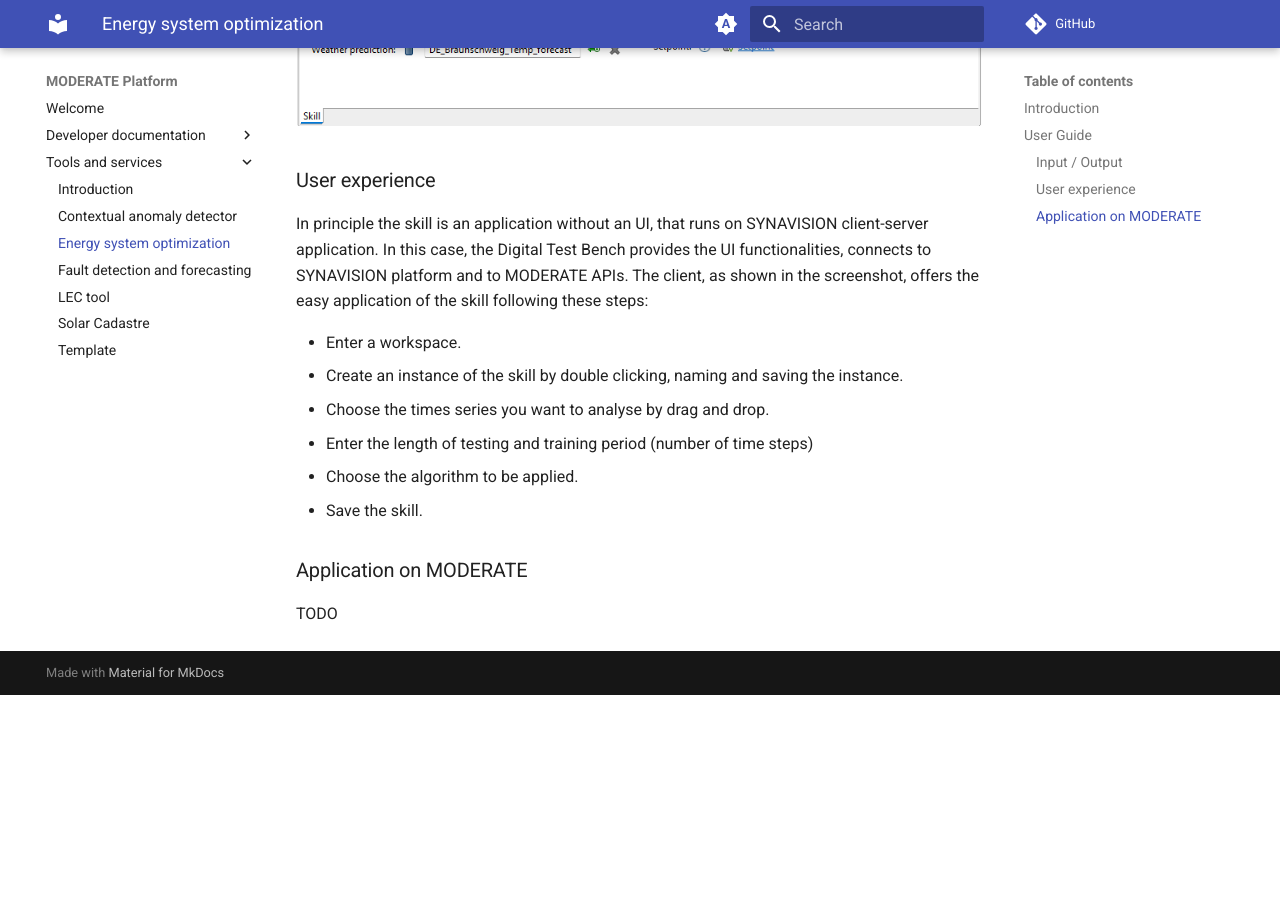
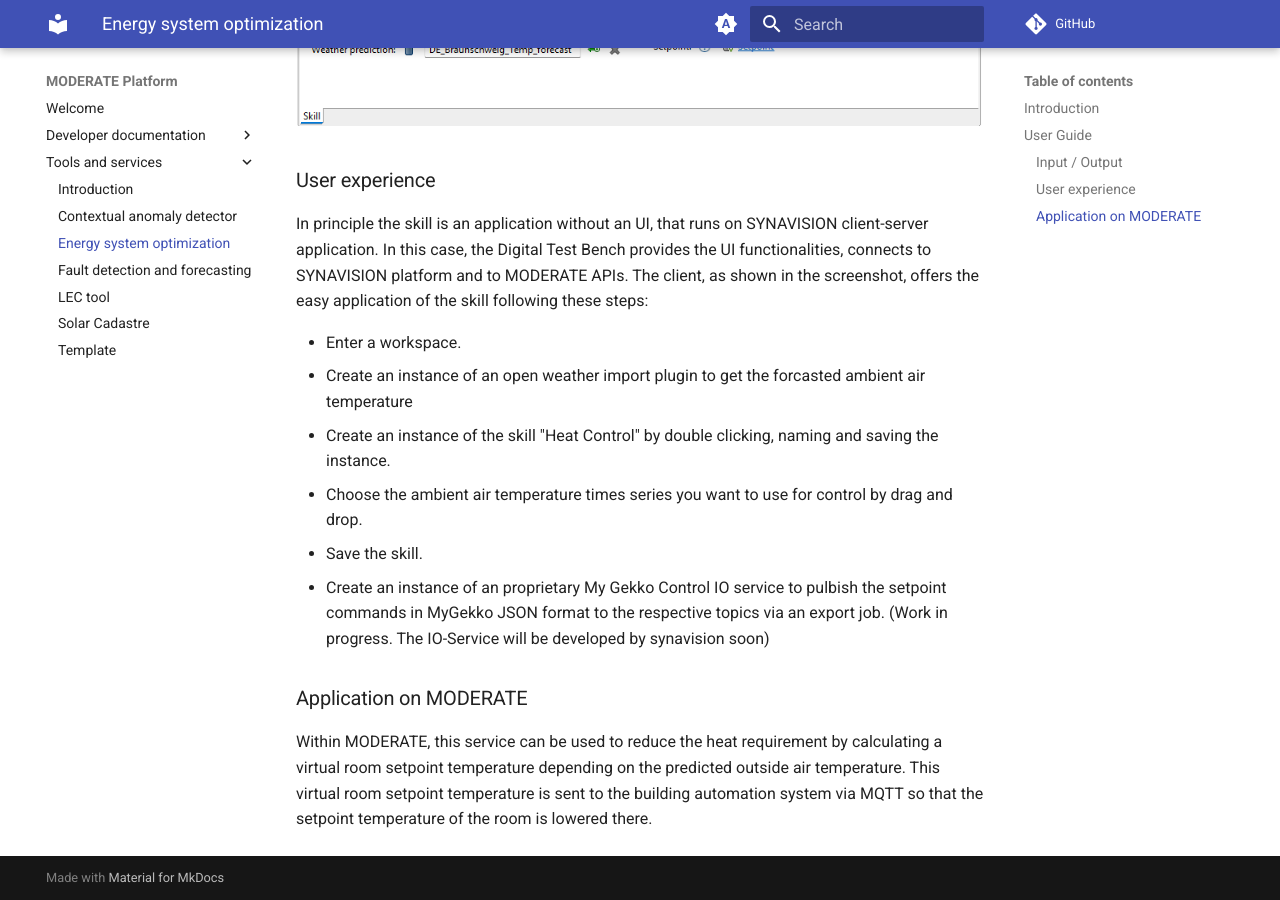
Before and after one commit to MODERATE-Project/moderate-docs, an MkDocs documentation site: the page built from docs/tools-and-services/eso_A1.2.md, in a window 1280 px wide and 900 px high, scrolled down 2302 px. Built offline with MkDocs 1.6.1 and Material for MkDocs 9.7.7, drawn with Linux system fonts in a browser that asks for light colours; comment, search, counter and statistics services are not loaded; before the commit the page ends 2997 px from its top, so only the background shows below that.

Commit message:
Update eso_A1.2.md

```diff
--- a/docs/tools-and-services/eso_A1.2.md
+++ b/docs/tools-and-services/eso_A1.2.md
@@ -43,16 +43,13 @@
 
 In principle the skill is an application without an UI, that runs on SYNAVISION client-server application. In this case, the Digital Test Bench provides the UI functionalities, connects to SYNAVISION platform and to MODERATE APIs. The client, as shown in the screenshot, offers the easy application of the skill following these steps:
 
-
    - Enter a workspace.
-   - Create an instance of the skill by double clicking, naming and saving the instance.
-   - Choose the times series you want to analyse by drag and drop.
-   - Enter the length of testing and training period (number of time steps)
-   - Choose the algorithm to be applied.
+   - Create an instance of an open weather import plugin to get the forcasted ambient air temperature
+   - Create an instance of the skill "Heat Control" by double clicking, naming and saving the instance.
+   - Choose the ambient air temperature times series you want to use for control by drag and drop.
    - Save the skill.
-
-
+   - Create an instance of an proprietary My Gekko Control IO service to pulbish the setpoint commands in MyGekko JSON format to the respective topics via an export job. (Work in progress. The IO-Service will be developed by synavision soon)
 
 ### Application on MODERATE
 
-TODO
+Within MODERATE, this service can be used to reduce the heat requirement by calculating a virtual room setpoint temperature depending on the predicted outside air temperature. This virtual room setpoint temperature is sent to the building automation system via MQTT so that the setpoint temperature of the room is lowered there.
```
